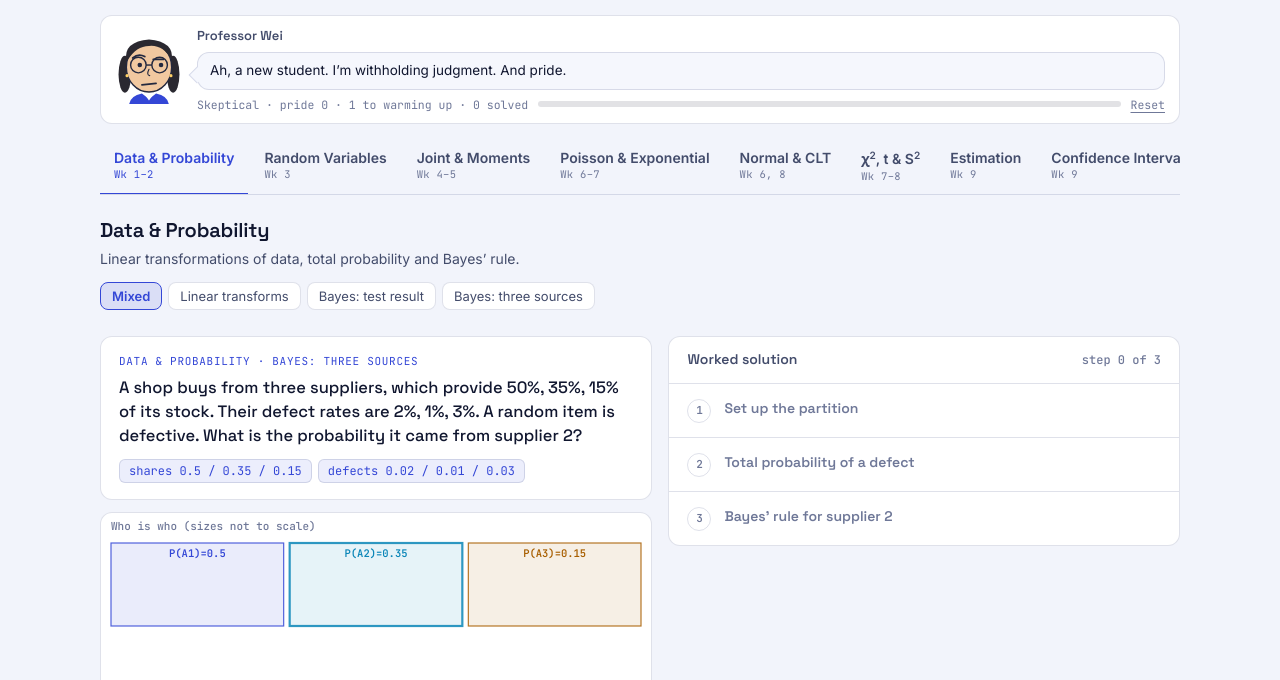
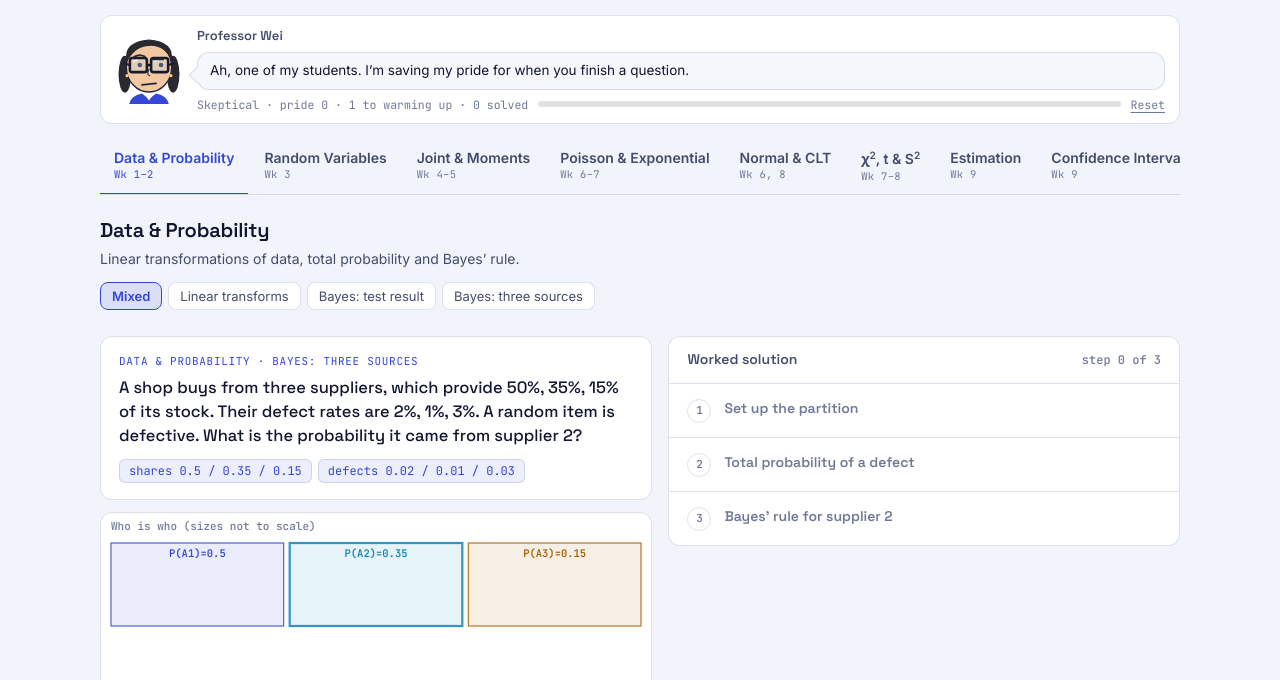
Before and after one commit to andrewhuynh6/stat271-study-lab, a plain HTML site: page index.html in a window 1280 px wide. Shown: the part 120-800 px from the top of the page. Drawn offline with Linux system fonts and the light colour scheme.

Commit message:
Square bold glasses and a class-aware greeting for the professor
Co-Authored-By: Claude Sonnet 5.5 <noreply@anthropic.com>

```diff
--- a/index.html
+++ b/index.html
@@ -1826,7 +1826,7 @@ MODULES.forEach(function(m){m.types.forEach(function(t){var v=VARIANTS[m.id+'/'+
 /* ================= the professor ================= */
 var PROF_MOODS=['Skeptical','Warming up','Pleased','Proud','Overjoyed'],PROF_AT=[0,1,3,6,12],PROF_LOSS=3;
 var PROF_GREET=[
-  ['Ah, a new student. I’m withholding judgment. And pride.','Finish one question and I’ll consider smiling.'],
+  ['Ah, one of my students. I’m saving my pride for when you finish a question.','Finish one question and I’ll consider smiling.'],
   ['You’re back. I’m allowed to be slightly impressed.','Keep going. My eyebrow is starting to relax.'],
   ['Look who’s being productive. I’m smiling. Don’t make it weird.','Solid work so far. I only checked twice.'],
   ['I’m so proud I’m using the good chalk.','You’re doing great. I told the department. They didn’t care, but I did.'],
@@ -1881,7 +1881,7 @@ function profSVG(m){
   s+='<circle cx="17" cy="58" r="2.2" fill="#ffd166"/><circle cx="79" cy="58" r="2.2" fill="#ffd166"/>';
   if(m>=3)s+='<ellipse cx="25" cy="58" rx="6" ry="4" fill="#ff8c9a" opacity=".5"/><ellipse cx="71" cy="58" rx="6" ry="4" fill="#ff8c9a" opacity=".5"/>';
   s+=eyes;
-  s+='<circle cx="33" cy="'+gy+'" r="11" fill="none" stroke="#23283f" stroke-width="2"/><circle cx="63" cy="'+gy+'" r="11" fill="none" stroke="#23283f" stroke-width="2"/><path d="M44 '+gy+' L52 '+gy+'" stroke="#23283f" stroke-width="2"/>';
+  s+='<rect x="21" y="'+(gy-10)+'" width="24" height="20" rx="3.5" fill="#bcdcff" fill-opacity=".28" stroke="#161a2b" stroke-width="3.6"/><rect x="51" y="'+(gy-10)+'" width="24" height="20" rx="3.5" fill="#bcdcff" fill-opacity=".28" stroke="#161a2b" stroke-width="3.6"/><path d="M45 '+gy+' L51 '+gy+'" stroke="#161a2b" stroke-width="3.6"/><path d="M21 '+gy+' L14 '+(gy-2)+'" stroke="#161a2b" stroke-width="2.8" stroke-linecap="round"/><path d="M75 '+gy+' L82 '+(gy-2)+'" stroke="#161a2b" stroke-width="2.8" stroke-linecap="round"/><path d="M26 '+(gy-5)+' L31 '+(gy-7)+'" stroke="#fff" stroke-width="1.8" stroke-linecap="round" opacity=".85"/><path d="M56 '+(gy-5)+' L61 '+(gy-7)+'" stroke="#fff" stroke-width="1.8" stroke-linecap="round" opacity=".85"/>';
   s+='<path d="'+brows[0]+'" stroke="#23283f" stroke-width="2.6" fill="none" stroke-linecap="round"/><path d="'+brows[1]+'" stroke="#23283f" stroke-width="2.6" fill="none" stroke-linecap="round"/>';
   s+='<path d="M48 49 Q44 57 49 58" stroke="#23283f" stroke-width="1.6" fill="none" stroke-linecap="round"/>';
   s+='<path d="'+mouth+'" stroke="#23283f" stroke-width="2.4" fill="'+(open?'#8a2f3b':'none')+'" stroke-linecap="round" stroke-linejoin="round"/>';
```
